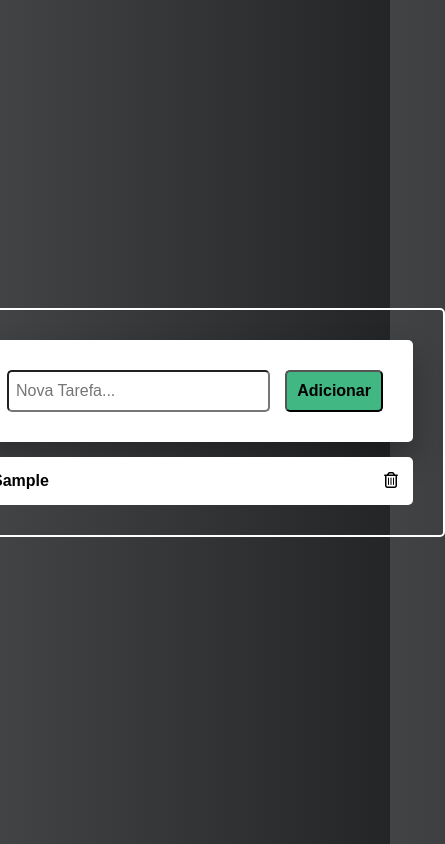
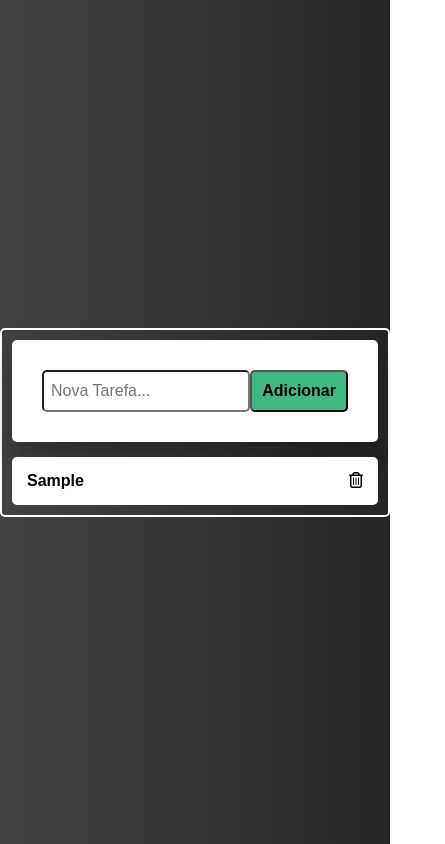
Before and after one commit to fabiofernandesjl/task-list, a plain HTML site: page index.html in a window 390 px wide. Both pictures are taken after typing "Sample" into the empty fields and a click on the button "Adicionar". Shown: the whole page, 445 px wide, since content can reach past the window. Drawn offline with Linux system fonts and the light colour scheme.

Commit message:
add media query

```diff
--- a/scripts.js
+++ b/scripts.js
@@ -5,19 +5,11 @@ const tasksFromLocalStorage = JSON.parse(localStorage.getItem("tasks")) || [];
 
 const validateInput = () => addTaskInput.value.trim().length > 0;
 
-const InputChange = () => {
-  const InputIsValid = validateInput();
-
-  if (InputIsValid) {
-    return addTaskInput.classList.remove("error");
-  }
-};
-
 const addTask = () => {
   const InputIsValid = validateInput();
 
   if (!InputIsValid) {
-    return addTaskInput.classList.add("error");
+    return;
   }
 
   const taskContent = document.createElement("p");
@@ -33,9 +25,11 @@ const addTask = () => {
 
   allTasksContainer.appendChild(taskContent);
 
-  tasksFromLocalStorage.push(taskContent.innerText);
+  tasksFromLocalStorage.push({
+    description: taskContent.innerText,
+  });
 
-  updateLocalStorage(taskContent);
+  updateLocalStorage();
 
   addTaskInput.value = "";
 };
@@ -52,7 +46,7 @@ const handleDeleteClick = (taskContent) => {
 
 const updateLocalStorage = () => {
   const tasks = tasksFromLocalStorage.map((task) => {
-    return { description: task };
+    return { description: task.description };
   });
   localStorage.setItem("tasks", JSON.stringify(tasks));
 };
@@ -77,6 +71,5 @@ const refreshTasksUsingLocalStorage = () => {
 };
 
 addTaskButton.addEventListener("click", () => addTask());
-addTaskInput.addEventListener("change", () => InputChange());
 
 refreshTasksUsingLocalStorage();
--- a/styles.css
+++ b/styles.css
@@ -16,10 +16,16 @@ body {
 
 .container {
   border: 2px solid #fff;
-  padding: 30px 30px;
+  padding: 30px;
   border-radius: 5px;
   width: 60%;
-  min-width: 500px;
+}
+
+@media only screen and (max-width: 820px) {
+  .container {
+    width: 100%;
+    padding: 10px;
+  }
 }
 
 .input-container {
@@ -54,7 +60,7 @@ body {
   cursor: pointer;
 }
 
-.tasks > p {
+p {
   background-color: #fff;
   margin-top: 15px;
   border-radius: 5px;
@@ -75,11 +81,3 @@ body {
 .completed {
   background-color: #41b883;
 }
-
-.error {
-  border: 2px solid red;
-}
-
-.error::placeholder {
-  color: red;
-}
```
